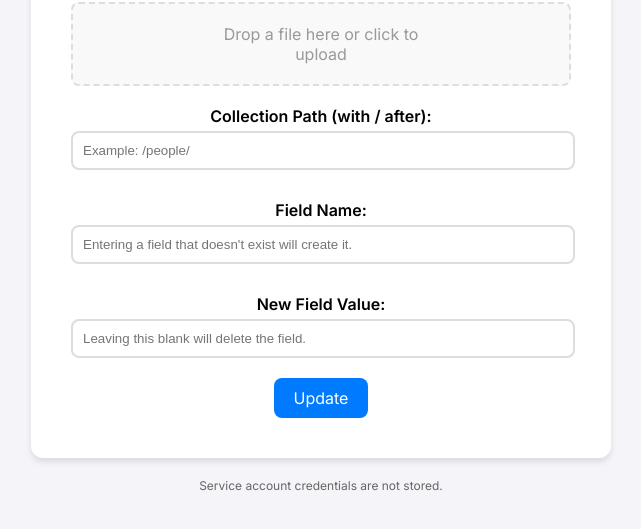
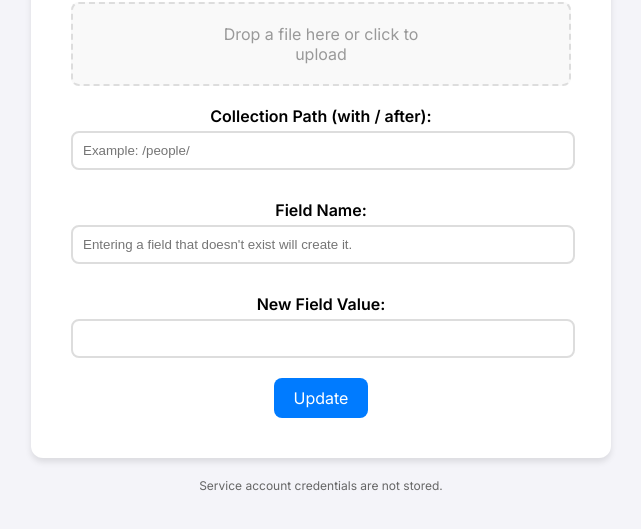
Before and after one commit to LukeG294/FireTool, a plain HTML site: page public/index.html in a window 1280 px wide. Shown: the part 225-754 px from the top of the page, without its empty margins (319-960 px from the left). Drawn offline with Linux system fonts and the light colour scheme.

Commit message:
Update index.html

```diff
--- a/public/index.html
+++ b/public/index.html
@@ -163,7 +163,7 @@
     <label for="fieldName">Field Name:</label>
     <input type="text" id="fieldName" name="fieldName" required placeholder="Entering a field that doesn't exist will create it."><br>
     <label for="fieldValue">New Field Value:</label>
-    <input type="text" id="fieldValue" name="fieldValue" placeholder="Leaving this blank will delete the field."><br>
+    <input type="text" id="fieldValue" name="fieldValue"><br>
 
     <button type="submit" id="submitButton">Update</button>
   </form>
```
